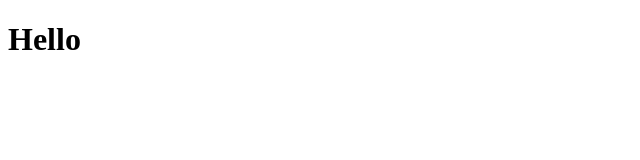
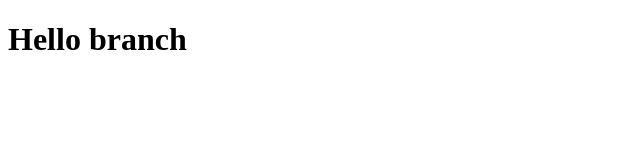
Before and after one commit to Thanseer-steyp/Tutorial, a plain HTML site: page index.html in a window 1280 px wide. Shown: the whole page, without its empty margins (0-640 px from the left). Drawn offline with Linux system fonts and the light colour scheme.

Commit message:
Hello branch commited

```diff
--- a/index.html
+++ b/index.html
@@ -6,6 +6,6 @@
     <title>Document</title>
 </head>
 <body>
-    <h1>Hello</h1>
+    <h1>Hello branch</h1>
 </body>
 </html>
```
